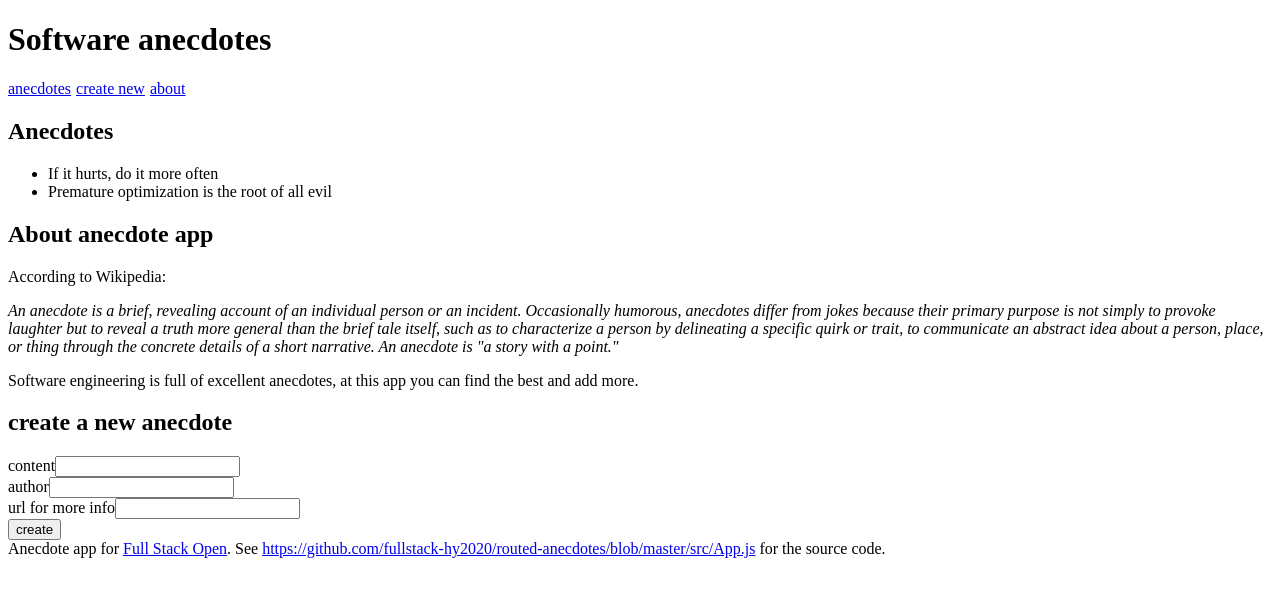
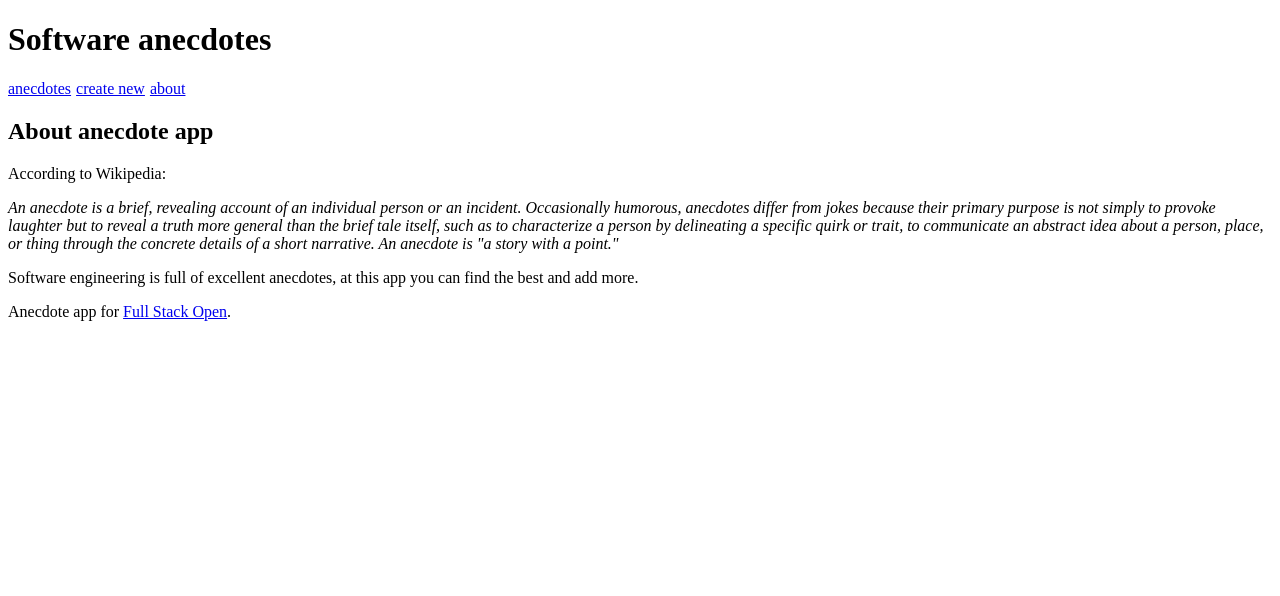
Before and after one commit to rednaxelam/full-stack-open-final, a React (Vite) app in the folder part-7/routed-anecdotes/: page /about in a window 1280 px wide. Shown: the top 596 px of the page. Built offline with nearby package versions, Linux system fonts and the light colour scheme.

Commit message:
Complete Exercise 7.1

```diff
--- a/part-7/routed-anecdotes/package.json
+++ b/part-7/routed-anecdotes/package.json
@@ -11,7 +11,8 @@
   },
   "dependencies": {
     "react": "^18.2.0",
-    "react-dom": "^18.2.0"
+    "react-dom": "^18.2.0",
+    "react-router-dom": "^6.23.1"
   },
   "devDependencies": {
     "@types/react": "^18.2.15",
--- a/part-7/routed-anecdotes/src/App.jsx
+++ b/part-7/routed-anecdotes/src/App.jsx
@@ -1,87 +1,10 @@
 import { useState } from 'react'
-
-const Menu = () => {
-  const padding = {
-    paddingRight: 5
-  }
-  return (
-    <div>
-      <a href='#' style={padding}>anecdotes</a>
-      <a href='#' style={padding}>create new</a>
-      <a href='#' style={padding}>about</a>
-    </div>
-  )
-}
-
-const AnecdoteList = ({ anecdotes }) => (
-  <div>
-    <h2>Anecdotes</h2>
-    <ul>
-      {anecdotes.map(anecdote => <li key={anecdote.id} >{anecdote.content}</li>)}
-    </ul>
-  </div>
-)
-
-const About = () => (
-  <div>
-    <h2>About anecdote app</h2>
-    <p>According to Wikipedia:</p>
-
-    <em>An anecdote is a brief, revealing account of an individual person or an incident.
-      Occasionally humorous, anecdotes differ from jokes because their primary purpose is not simply to provoke laughter but to reveal a truth more general than the brief tale itself,
-      such as to characterize a person by delineating a specific quirk or trait, to communicate an abstract idea about a person, place, or thing through the concrete details of a short narrative.
-      An anecdote is "a story with a point."</em>
-
-    <p>Software engineering is full of excellent anecdotes, at this app you can find the best and add more.</p>
-  </div>
-)
-
-const Footer = () => (
-  <div>
-    Anecdote app for <a href='https://fullstackopen.com/'>Full Stack Open</a>.
-
-    See <a href='https://github.com/fullstack-hy2020/routed-anecdotes/blob/master/src/App.js'>https://github.com/fullstack-hy2020/routed-anecdotes/blob/master/src/App.js</a> for the source code.
-  </div>
-)
-
-const CreateNew = (props) => {
-  const [content, setContent] = useState('')
-  const [author, setAuthor] = useState('')
-  const [info, setInfo] = useState('')
-
-
-  const handleSubmit = (e) => {
-    e.preventDefault()
-    props.addNew({
-      content,
-      author,
-      info,
-      votes: 0
-    })
-  }
-
-  return (
-    <div>
-      <h2>create a new anecdote</h2>
-      <form onSubmit={handleSubmit}>
-        <div>
-          content
-          <input name='content' value={content} onChange={(e) => setContent(e.target.value)} />
-        </div>
-        <div>
-          author
-          <input name='author' value={author} onChange={(e) => setAuthor(e.target.value)} />
-        </div>
-        <div>
-          url for more info
-          <input name='info' value={info} onChange={(e)=> setInfo(e.target.value)} />
-        </div>
-        <button>create</button>
-      </form>
-    </div>
-  )
-
-}
+import About from './components/About'
+import AnecdoteList from './components/AnecdoteList'
+import CreateNew from './components/CreateNew'
+import Footer from './components/Footer'
+import Menu from './components/Menu'
+import { BrowserRouter, Routes, Route } from 'react-router-dom'
 
 const App = () => {
   const [anecdotes, setAnecdotes] = useState([
@@ -125,10 +48,17 @@ const App = () => {
   return (
     <div>
       <h1>Software anecdotes</h1>
-      <Menu />
-      <AnecdoteList anecdotes={anecdotes} />
-      <About />
-      <CreateNew addNew={addNew} />
+
+      <BrowserRouter>
+        <Menu />
+
+        <Routes>
+          <Route path='/' element={<AnecdoteList anecdotes={anecdotes} />} />
+          <Route path='/create_new' element={<CreateNew addNew={addNew} />} />
+          <Route path='/about' element={<About />} />
+        </Routes>
+      </BrowserRouter>
+
       <Footer />
     </div>
   )
--- /dev/null
+++ b/part-7/routed-anecdotes/src/components/About.jsx
@@ -0,0 +1,15 @@
+const About = () => (
+  <div>
+    <h2>About anecdote app</h2>
+    <p>According to Wikipedia:</p>
+
+    <em>An anecdote is a brief, revealing account of an individual person or an incident.
+      Occasionally humorous, anecdotes differ from jokes because their primary purpose is not simply to provoke laughter but to reveal a truth more general than the brief tale itself,
+      such as to characterize a person by delineating a specific quirk or trait, to communicate an abstract idea about a person, place, or thing through the concrete details of a short narrative.
+      An anecdote is "a story with a point."</em>
+
+    <p>Software engineering is full of excellent anecdotes, at this app you can find the best and add more.</p>
+  </div>
+)
+
+export default About
--- /dev/null
+++ b/part-7/routed-anecdotes/src/components/AnecdoteList.jsx
@@ -0,0 +1,10 @@
+const AnecdoteList = ({ anecdotes }) => (
+  <div>
+    <h2>Anecdotes</h2>
+    <ul>
+      {anecdotes.map(anecdote => <li key={anecdote.id} >{anecdote.content}</li>)}
+    </ul>
+  </div>
+)
+
+export default AnecdoteList
--- /dev/null
+++ b/part-7/routed-anecdotes/src/components/CreateNew.jsx
@@ -0,0 +1,42 @@
+import { useState } from "react"
+
+const CreateNew = (props) => {
+  const [content, setContent] = useState('')
+  const [author, setAuthor] = useState('')
+  const [info, setInfo] = useState('')
+
+
+  const handleSubmit = (e) => {
+    e.preventDefault()
+    props.addNew({
+      content,
+      author,
+      info,
+      votes: 0
+    })
+  }
+
+  return (
+    <div>
+      <h2>create a new anecdote</h2>
+      <form onSubmit={handleSubmit}>
+        <div>
+          content
+          <input name='content' value={content} onChange={(e) => setContent(e.target.value)} />
+        </div>
+        <div>
+          author
+          <input name='author' value={author} onChange={(e) => setAuthor(e.target.value)} />
+        </div>
+        <div>
+          url for more info
+          <input name='info' value={info} onChange={(e)=> setInfo(e.target.value)} />
+        </div>
+        <button>create</button>
+      </form>
+    </div>
+  )
+
+}
+
+export default CreateNew
--- /dev/null
+++ b/part-7/routed-anecdotes/src/components/Footer.jsx
@@ -0,0 +1,7 @@
+const Footer = () => (
+  <div>
+    Anecdote app for <a href='https://fullstackopen.com/'>Full Stack Open</a>.
+  </div>
+)
+
+export default Footer
--- /dev/null
+++ b/part-7/routed-anecdotes/src/components/Menu.jsx
@@ -0,0 +1,16 @@
+import { Link } from 'react-router-dom'
+
+const Menu = () => {
+  const padding = {
+    paddingRight: 5
+  }
+  return (
+    <nav>
+      <Link style={padding} to={'/'}>anecdotes</Link>
+      <Link style={padding} to={'/create_new'}>create new</Link>
+      <Link style={padding} to={'/about'}>about</Link>
+    </nav>
+  )
+}
+
+export default Menu
```
Also changed, not shown: part-7/routed-anecdotes/.eslintrc.cjs, 1 other file (tests, documents, lock files or other folders).
